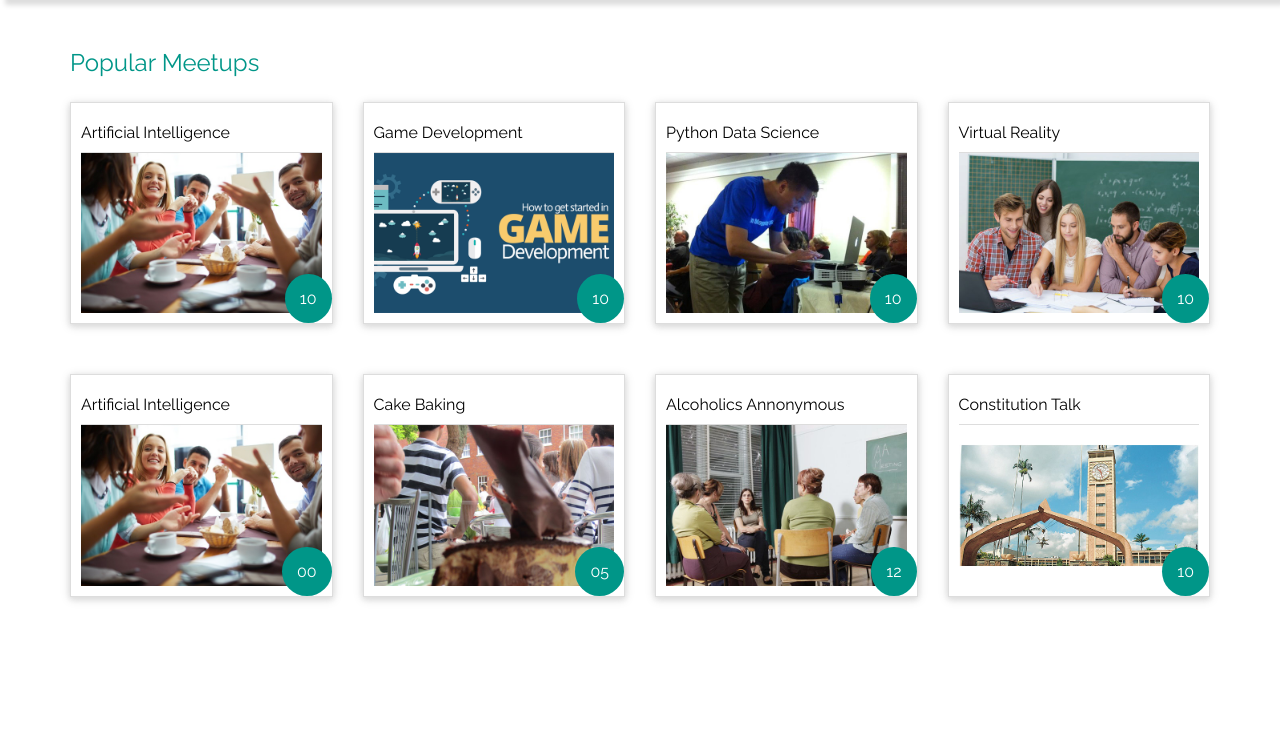
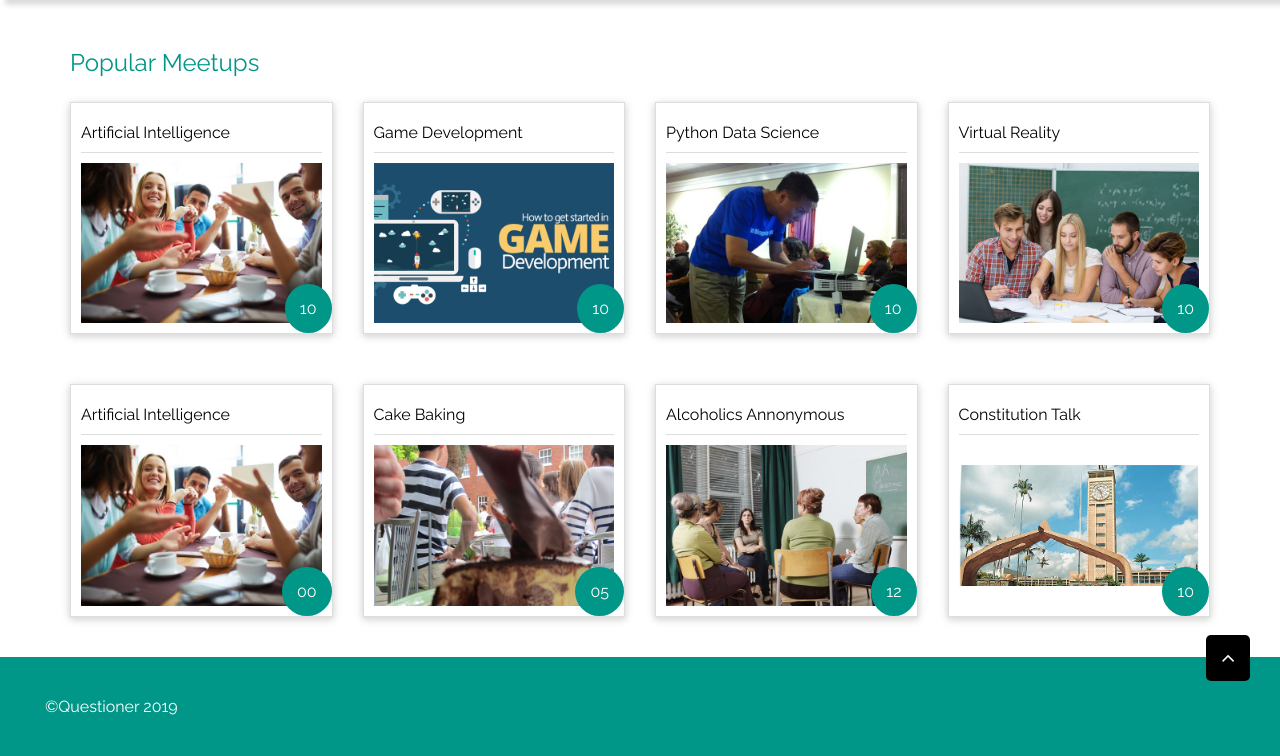
Before and after one commit to Felix45/Questioner, a Python web app: template UI/templates/index.html in a window 1280 px wide. Shown: the part 67-823 px from the top of the page. Before the commit the page ends 669 px from the top, so only its background shows below. Run offline with Jinja, Linux system fonts and the light colour scheme; the template is opened without the code that fills it, so the values that code supplies are empty.

Commit message:
[feature #162952679] Added the footer section to the landing page

```diff
--- a/UI/static/styles/style.css
+++ b/UI/static/styles/style.css
@@ -126,6 +126,9 @@
 	padding: 10px 0px;
 	border-bottom: 1px solid #ddd;
 }
+.main .cards .meetup{
+	margin-top: 10px;
+}
 .main .cards .attending{
 	padding: 15px;
 	cursor: pointer;
@@ -136,6 +139,27 @@
 	color: #fff;
 	border-radius: 50%;
 	text-align: center;
+}
+
+.footer{
+	color: #fff;
+	margin: 0;
+	padding:30px;
+	position: relative;
+	background-color: #009688;
+}
+.footer a{
+	color: #fff;
+}
+.footer #scroll-top{
+	padding: 15px;
+   position: absolute;
+   right: 30px;
+   bottom: 75px;
+   color: #fff;
+   cursor: pointer;
+   border-radius: 5px;
+   background-color: #000;
 }
 
 /* Columns for mobile phones */
--- a/UI/templates/index.html
+++ b/UI/templates/index.html
@@ -48,7 +48,7 @@
 				<div class="column-lg-3 column-md-3 column-sm-4 column-xs-6">
 					<div class="cards">
 						<h4>Artificial Intelligence</h4>
-						<div>
+						<div class="meetup">
 							<a href="">
 								<img src="../static/images/artificial.jpg" class="img" alt="Artificial Intelligence">
 							</a>
@@ -60,7 +60,7 @@
 				<div class="column-lg-3 column-md-3 column-sm-4 column-xs-6">
 					<div class="cards">
 						<h4>Game Development</h4>
-						<div>
+						<div class="meetup">
 							<a href="">
 								<img src="../static/images/gamedevelopment.png" class="img" alt="Game Development">
 							</a>
@@ -72,7 +72,7 @@
 				<div class="column-lg-3 column-md-3 column-sm-4 column-xs-6">
 					<div class="cards">
 						<h4>Python Data Science</h4>
-						<div>
+						<div class="meetup">
 						   <a href="">
 								<img src="../static/images/python.jpg" class="img" alt="Python Data Science">
 							</a>
@@ -84,7 +84,7 @@
 				<div class="column-lg-3 column-md-3 column-sm-4 column-xs-6">
 					<div class="cards">
 						<h4>Virtual Reality</h4>
-						<div>
+						<div class="meetup">
 							<a href="">
 								<img src="../static/images/var.jpg" class="img" alt="Virtual Reality">
 							</a>
@@ -98,7 +98,7 @@
 				<div class="column-lg-3 column-md-3 column-sm-4 column-xs-6">
 					<div class="cards">
 						<h4>Artificial Intelligence</h4>
-						<div>
+						<div class="meetup">
 							<a href="">
 								<img src="../static/images/artificial.jpg" class="img" alt="Artificial Intelligence">
 							</a>
@@ -110,7 +110,7 @@
 				<div class="column-lg-3 column-md-3 column-sm-4 column-xs-6">
 					<div class="cards">
 						<h4>Cake Baking</h4>
-						<div>
+						<div class="meetup">
 							<a href="">
 								<img src="../static/images/cakebaking.jpg" class="img" alt="Cake baking">
 							</a>
@@ -122,7 +122,7 @@
 				<div class="column-lg-3 column-md-3 column-sm-4 column-xs-6">
 					<div class="cards">
 						<h4>Alcoholics Annonymous</h4>
-						<div>
+						<div class="meetup">
 							<a href="">
 								<img src="../static/images/alcoholics.jpg" class="img" alt="Alcoholics Annonymous">
 							</a>
@@ -134,7 +134,7 @@
 				<div class="column-lg-3 column-md-3 column-sm-4 column-xs-6">
 					<div class="cards">
 						<h4>Constitution Talk</h4>
-						<div>
+						<div class="meetup">
 							<a href="">
 								<img src="../static/images/parliament.jpg" class="img" alt="Constitution Talk">
 							</a>
@@ -147,6 +147,17 @@
 
 			<!-- End the popular meetups section -->
 		</div>
+	 </div>
+
+		<!-- Start footer section -->
+		<div class="row footer">
+			<div class="column-lg-12 column-md-12 column-sm-12 column-xs-12">
+				<a href="" title="Questioner">&copy;Questioner 2019</a>
+				<span id="scroll-top" class="fa fa-angle-up fa-lg">
+			</div>
+		</div>
+
+		<!-- End the footer section -->
 
 
 		<!-- End of body section -->
```
Also changed, not shown: UI/static/js/main.js (deleted).
